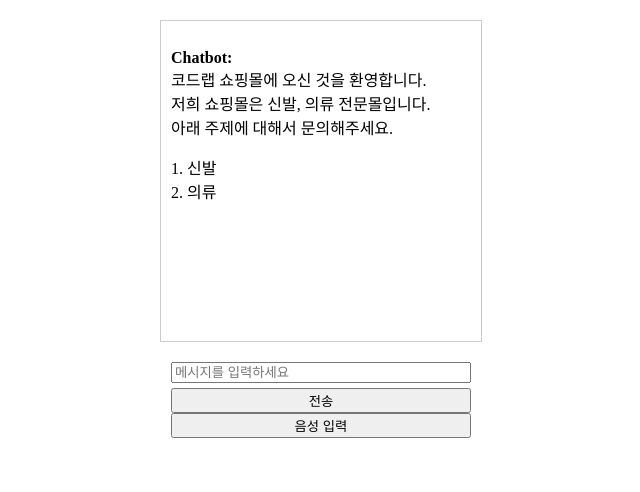
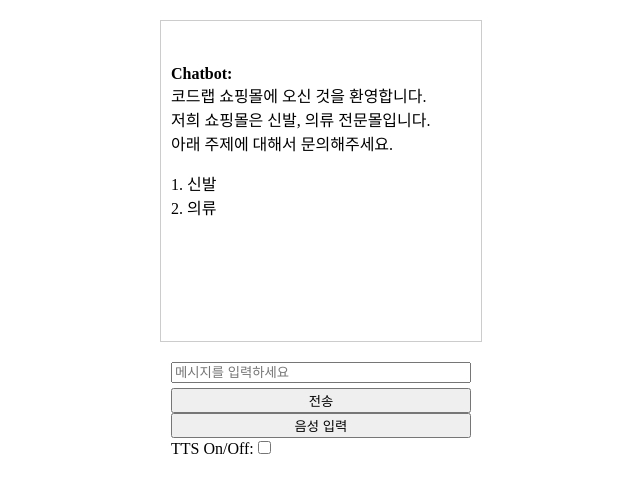
Before and after one commit to hojinbae/hojinbae.github.io, a plain HTML site: page STT/index.html in a window 1280 px wide. Shown: the whole page, without its empty margins (319-959 px from the left). Drawn offline with nearby package versions, Linux system fonts and the light colour scheme.

Commit message:
Update index.html
TTS추가

```diff
--- a/STT/index.html
+++ b/STT/index.html
@@ -33,6 +33,7 @@
         const chatContainer = $('#chat-container');
         let CATEGORY_STATUS = 1;
         let level1_category = 1;
+        ttsEnabled = false;
         const data = {
             'level1': [
                 {
@@ -56,7 +57,7 @@
                             'message': '<br>저희 매장은 고급 샌들 전문 매장입니다. 상세정보를 보여드립니다.<p>'
                         },
                         {
-                            'name': '상위 메뉴',
+                            'name': '상위메뉴',
                             'number': 0,
                             'message': '<br> 상위 메뉴로 이동합니다. </p>'
                         }
@@ -68,22 +69,22 @@
                     'message': '<br>아래에서 주제를 선택해주세요:<p>',
                     'level2': [
                         {
-                            'name': '여성 의류',
+                            'name': '여성의류',
                             'number': 1,
                             'message': '<br>저희 매장은 지그재그 재휴 매장입니다. 상세정보를 보여드립니다.<p>'
                         },
                         {
-                            'name': '남성 의류',
+                            'name': '남성의류',
                             'number': 2,
                             'message': '<br>저희 매장은 정장 전문 매장입니다. 상세정보를 보여드립니다.<p>'
                         },
                         {
-                            'name': '유아 의류',
+                            'name': '유아의류',
                             'number': 3,
                             'message': '<br>저희 매장은 아가방 전문 매장입니다. 상세정보를 보여드립니다.<p>'
                         },
                         {
-                            'name': '상위 메뉴',
+                            'name': '상위메뉴',
                             'number': 0,
                             'message': '<br> 상위 메뉴로 이동합니다. </p>'
                         }
@@ -115,12 +116,22 @@
             recognition.start();
         }
 
+        function textToSpeech(message){
+            const speech = new SpeechSynthesisUtterance();
+            speech.text = message;
+            window.speechSynthesis.speak(speech);
+        }
+
 
         // 메세지를 화면에 추가
         function appendMessage(sender, message) {
-            const messageElement = $('<div></div>').html(`<strong>${sender}:</strong> ${message}`);
+            const messageElement = $('<div></div>').html(`<p><strong>${sender}:</strong> ${message}`);
             chatContainer.append(messageElement);
             chatContainer.scrollTop(chatContainer.prop('scrollHeight'));
+
+            if(ttsEnabled) {
+                textToSpeech(message);
+            }
         }
 
         // 초기 환영 메세지 출력
@@ -218,7 +229,6 @@
             // 메뉴 번호 검색 방식
             if (!found){
                 findByNumber(userMessage);
-
             }
 
             // if (!found) {
@@ -233,16 +243,24 @@
         // 하위 카테고리 출력
         function showSubCategories(category) {
             setTimeout(function () {
+                message = '';
                 for (let i = 0; i < category.level2.length; i++) {
-                    chatContainer.append(`${category.level2[i].number}. ${category.level2[i].name}<br>`);
+                    // 서브메뉴 메세지를 하나로 만든다.
+                    // chatContainer.append(`${category.level2[i].number}. ${category.level2[i].name}<br>`);
+                    // message = message + '신규문자';
+                    // message += '신규문자';
+                    message += `${category.level2[i].number}. ${category.level2[i].name}<br>`;
+                }
+                // chatContainer에 하나의 메세지로 갱신한다.
+                chatContainer.append(message);
+                // 하나의 메세지에 대해 음성 서비스를 제공한다.
+                if(ttsEnabled) {
+                    textToSpeech(message);
                 }
                 chatContainer.scrollTop(chatContainer.prop('scrollHeight'));
             }, 500);
 
-            // for (let i = 0; i < category.level2.length; i++) {
-            //     chatContainer.append(`${category.level2[i].number}. ${category.level2[i].name}<br>`);
-            // }
-            // chatContainer.scrollTop(chatContainer.prop('scrollHeight'));
+
         }
         // 초기 환영 메시지 출력
         showWelcomeMessage();
@@ -253,6 +271,11 @@
         let sendBtn = $('<button id="send-btn">전송</button>').appendTo(inputContainer);
 
         let speechBtn = $('<button id="speech-btn">음성 입력</button>').appendTo(inputContainer); // 음성 입력 버튼 추가
+
+// 음성 출력 기능 On/Off 라디오 버튼 생성
+        let ttsCheckboxContainer = $('<div id="tts-checkbox-container"></div>').appendTo(inputContainer);
+        let ttsLabel = $('<label for="tts-radio">TTS On/Off:</label>').appendTo(ttsCheckboxContainer);
+        let ttsCheckbox = $('<input type="checkbox" id="tts-checkbox" name="tts" value="tts-on">').appendTo(ttsCheckboxContainer);
 
         // 전송 버튼 클릭 이벤트
         sendBtn.click(function () {
@@ -273,6 +296,12 @@
             startSpeechRecognition();
         });
 
+        // TTS On/Off 체크 박스 변경 이벤트
+        ttsCheckbox.change(function() {
+            ttsEnabled = $('#tts-checkbox').prop('checked');
+            console.log('TTS Enabled:', ttsEnabled);
+        });
+
     });
 </script>
 </body>
```
